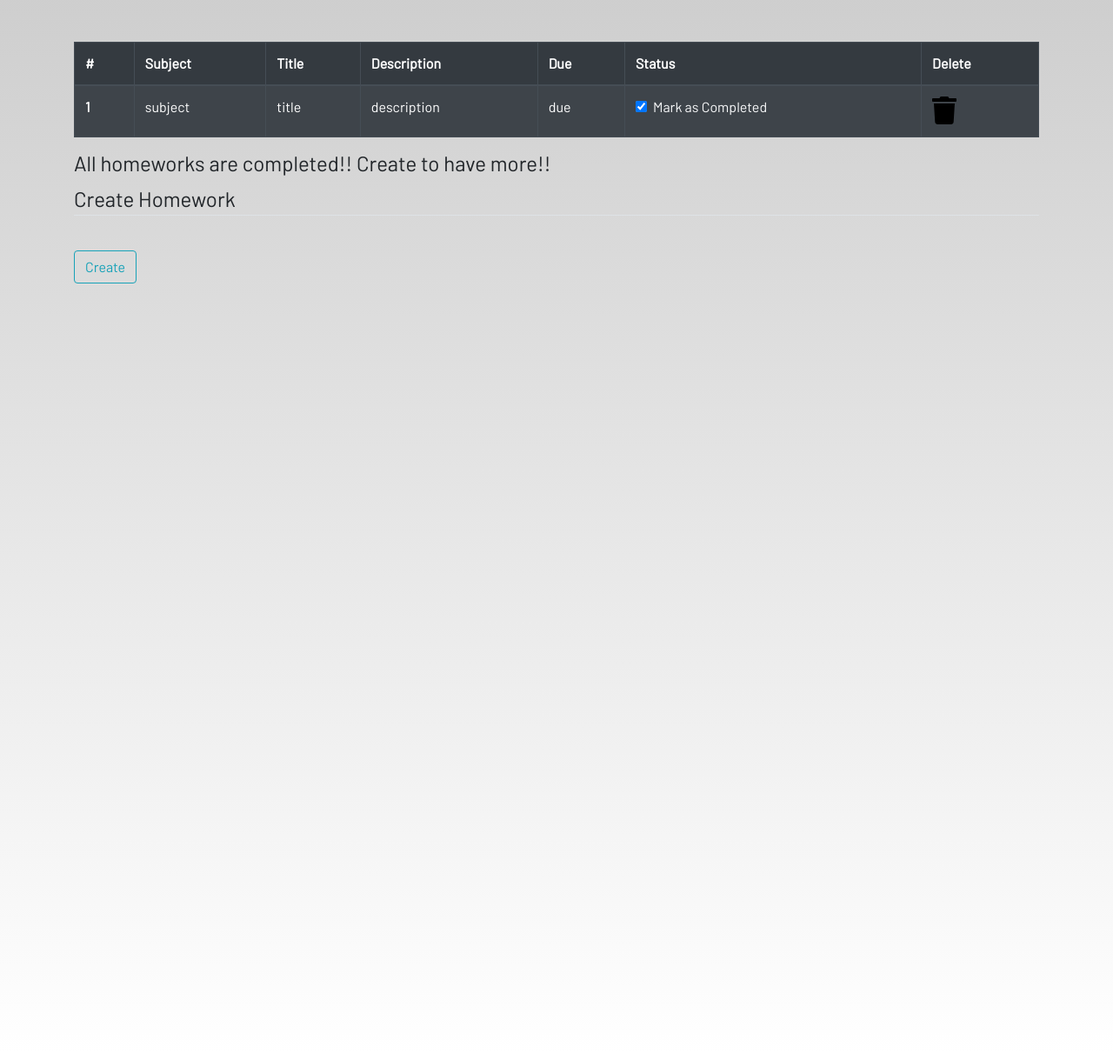
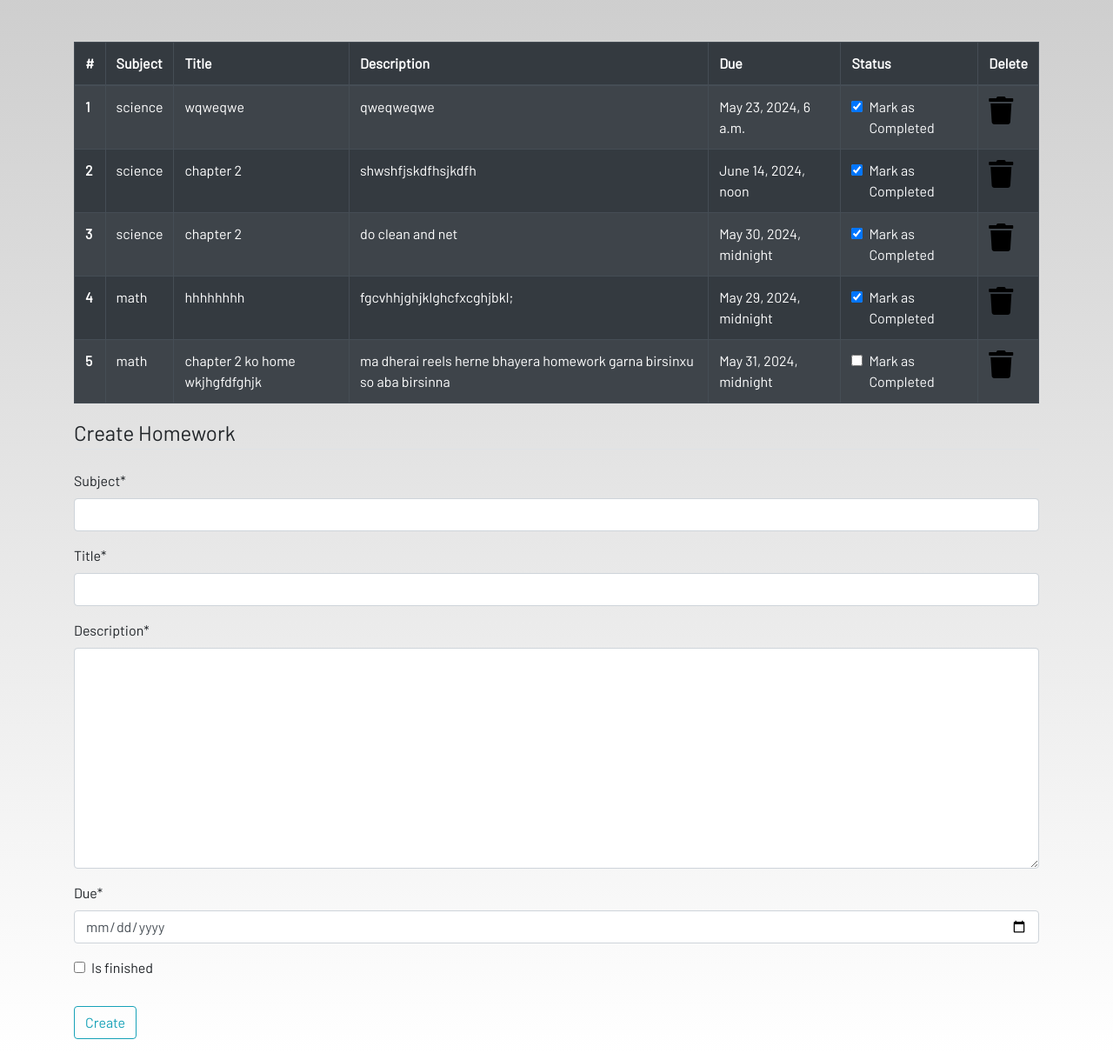
Before and after one commit to suss58/Student-study-portal-task-management-system, a Django app: template dashboard/templates/dashboard/homework.html in a window 1280 px wide. Shown: the part 56-1267 px from the top of the page at 87% size. Run offline with Django 5.2, Linux system fonts and the light colour scheme; the template is opened without the code that fills it: values that come from a table or form of the project are taken from there, others are empty; data comes from the database, SQL or seed files in the repository; both versions use the stored data as it was after the commit; some libraries are stand-ins or nearby versions; some web fonts are replaced.

Commit message:
Initial commit

```diff
--- a/dashboard/admin.py
+++ b/dashboard/admin.py
@@ -3,3 +3,4 @@ from . models import*
 
 # Register your models here.
 admin.site.register(Notes)
+admin.site.register(Homework)
--- a/dashboard/forms.py
+++ b/dashboard/forms.py
@@ -1,7 +1,16 @@
 from django import forms
-from .models import Notes
+from .models import *
 
 class NotesForm(forms.ModelForm):
     class Meta:
         model = Notes
         fields = ['title', 'description']
+
+class DateInput(forms.DateInput):
+    input_type = 'date'
+
+class HomeworkForm(forms.ModelForm):
+    class Meta:
+        model = Homework
+        widgets={'due':DateInput()}
+        fields=['subject', 'title', 'description','due','is_finished']
--- a/dashboard/models.py
+++ b/dashboard/models.py
@@ -13,4 +13,15 @@ class Notes(models.Model):
         verbose_name_plural="notes"
 
     def __str__(self):
-        return self.Title
+        return self.title
+
+class Homework(models.Model):
+    user=models.ForeignKey(User,on_delete=models.CASCADE)
+    subject=models.CharField(max_length=100)
+    title=models.CharField(max_length=200)
+    description=models.TextField()
+    due=models.DateTimeField()
+    is_finished=models.BooleanField(default=False)
+
+    def __str__(self):
+        return self.title
--- a/dashboard/templates/dashboard/base.html
+++ b/dashboard/templates/dashboard/base.html
@@ -20,7 +20,7 @@
   <header>
     <nav class="navbar navbar-expand-lg navbar-dark bg-dark">
       <div class="container-fluid">
-        <a class="navbar-brand" href="#">Student Study Portal</a>        <button class="navbar-toggler" type="button" data-bs-toggle="collapse" data-bs-target="#navbarSupportedContent"
+        <a class="navbar-brand" href="{% url 'home' %}">Student Study Portal</a>        <button class="navbar-toggler" type="button" data-bs-toggle="collapse" data-bs-target="#navbarSupportedContent"
           aria-controls="navbarSupportedContent" aria-expanded="false" aria-label="Toggle navigation">
           <span class="navbar-toggler-icon"></span>
         </button>
--- a/dashboard/templates/dashboard/home.html
+++ b/dashboard/templates/dashboard/home.html
@@ -8,7 +8,7 @@
   <hr> <br>
   <div class="row">
     <div class="col-md-3">
-      <a href="#">
+      <a href="{% url 'notes' %}">
         <div class="card">
           <img class="card-img-top" src="{% static 'images/notes.jpg' %}" alt="Notes image">
           <div class="card-body">
@@ -22,7 +22,7 @@
     </div>
 
     <div class="col-md-3">
-      <a href="#">
+      <a href="{% url 'homework' %}">
         <div class="card">
           <img class="card-img-top" src="{% static 'images/homework.jpg' %}" alt="Notes image">
           <div class="card-body">
--- a/dashboard/templates/dashboard/homework.html
+++ b/dashboard/templates/dashboard/homework.html
@@ -1,8 +1,10 @@
 {% extends 'dashboard/base.html' %}
 {% load static %}
 {% block content %}
+{% load crispy_forms_tags %}
 
 <div class="container">
+    {%if not homework_done%}
   <table class="table table-striped table-bordered table-hover table-dark">
     <thead>
       <tr>
@@ -16,38 +18,47 @@
       </tr>
     </thead>
     <tbody>
+      {% for homework in homeworks %}
       <tr>
-                <th scope="row">1</th>
-                <td>subject</td>
-                <td>title</td>
-                <td>description</td>
-                <td>due</td>
-
+        <th scope="row">{{forloop.counter}}</th>
+        <td>{{homework.subject}}</td>
+        <td>{{homework.title}}</td>
+        <td>{{homework.description}}</td>
+        <td>{{homework.due}}</td>
         <td>
-                    <a href="#">
+          <a href="{% url 'update-homework' homework.id %}">
             <div class="form-check">
-                            <input class="form-check-input" type="checkbox" value="" checked id="1">
+              {% if homework.is_finished == True %}
+              <input class="form-check-input" type="checkbox"value="" checked />
+              {% else %}
+              <input class="form-check-input" type="checkbox" value="" />
+              {% endif %}
               <label class="form-check-label text-light" for="flexCheckDefault">
                 Mark as Completed
               </label>
             </div>
           </a>
         </td>
-                <td><a href="#"><i class="fa fa-trash fa-2x"></i></a></td>
+        <td>
+          <a href="#"><i class="fa fa-trash fa-2x"></i></a>
+        </td>
       </tr>
+      {% endfor %}
     </tbody>
   </table>
+  {%else%}
   <h4>All homeworks are completed!! Create to have more!!</h4>
+  {%endif%}
 </div>
-<div class=" container">
+<div class="container">
   <form method="POST">
+    {% csrf_token %}
     <fieldset class="form-group">
       <legend class="border-bottom mb-4">Create Homework</legend>
+      {{ form|crispy }}
     </fieldset>
     <div class="form-group">
-            <button href="" class="btn btn-outline-info" type="submit">
-                Create
-            </button>
+      <button href="" class="btn btn-outline-info" type="submit">Create</button>
     </div>
   </form>
 </div>
--- a/dashboard/templates/dashboard/notes.html
+++ b/dashboard/templates/dashboard/notes.html
@@ -7,7 +7,7 @@
   <div class="row">
     {% for note in notes %}
     <div class="col-md-3">
-      <a href="#">
+      <a href="{% url 'note-detail' note.id %}">
         <div class="card">
           <div class="card-header">{{ note.title }}</div>
           <div class="card-body">{{ note.description|slice:"0:100" }}</div>
--- a/dashboard/templates/dashboard/notes_detail.html
+++ b/dashboard/templates/dashboard/notes_detail.html
@@ -9,12 +9,12 @@
         <div class="content-section p-0 mt-5">
 
             <div class="m-3">
-                <h2>Title</h2>
+                <h2>{{notes.title}}</h2>
             </div>
 
             <hr class="p-0 m-0">
             <p class="description m-5 p-5">
-                Description
+               {{notes.description}}
             </p>
             <hr>
         </div>
--- a/dashboard/urls.py
+++ b/dashboard/urls.py
@@ -5,4 +5,7 @@ urlpatterns = [
     path('',views.home , name="home"),
     path('notes',views.notes, name="notes"),
     path('delete_note/<int:pk>',views.delete_note, name="delete-note"),
+    path('notes/<int:pk>/', views.NotesDetailView.as_view(), name='note-detail'),
+    path('homework',views.homework, name="homework"),
+    path('update_homework/<int:pk>/', views.update_homework, name='update-homework')
 ]
```
Also changed, not shown: dashboard/views.py (+53 -1 lines), dashboard/migrations/0003_homework.py (added), db.sqlite3. Lines whose indentation alone changed are shown as unchanged.
